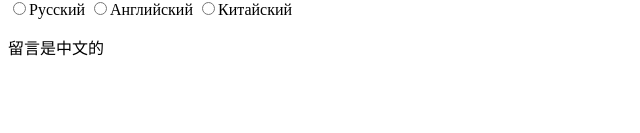
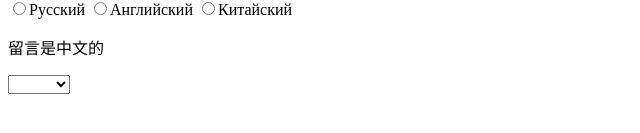
Before and after one commit to WbDmitry/vue3-training, a Vue app: page / in a window 1280 px wide. Shown: the part 509-642 px from the top of the page, without its empty margins (0-640 px from the left). Built offline with nearby package versions, Linux system fonts and the light colour scheme.

Commit message:
Добавил отображение значения из селекта

```diff
--- a/src/App.vue
+++ b/src/App.vue
@@ -72,6 +72,7 @@ export default {
 			isChecked: true,
 			arrCheckbox: [],
 			choice3: '',
+			selected: '',
 		}
 	},
 
@@ -341,6 +342,14 @@ export default {
 	<p v-else-if="choice3 === 'en'">The message is in English</p>
 	<p v-else="choice3 === 'ch'">留言是中文的</p>
 
+	<select v-model="selected">
+		<option>value1</option>
+		<option>value2</option>
+		<option>value3</option>
+	</select>
+
+	<p>{{ selected }}</p>
+
 </template>
 
 <style>
```
